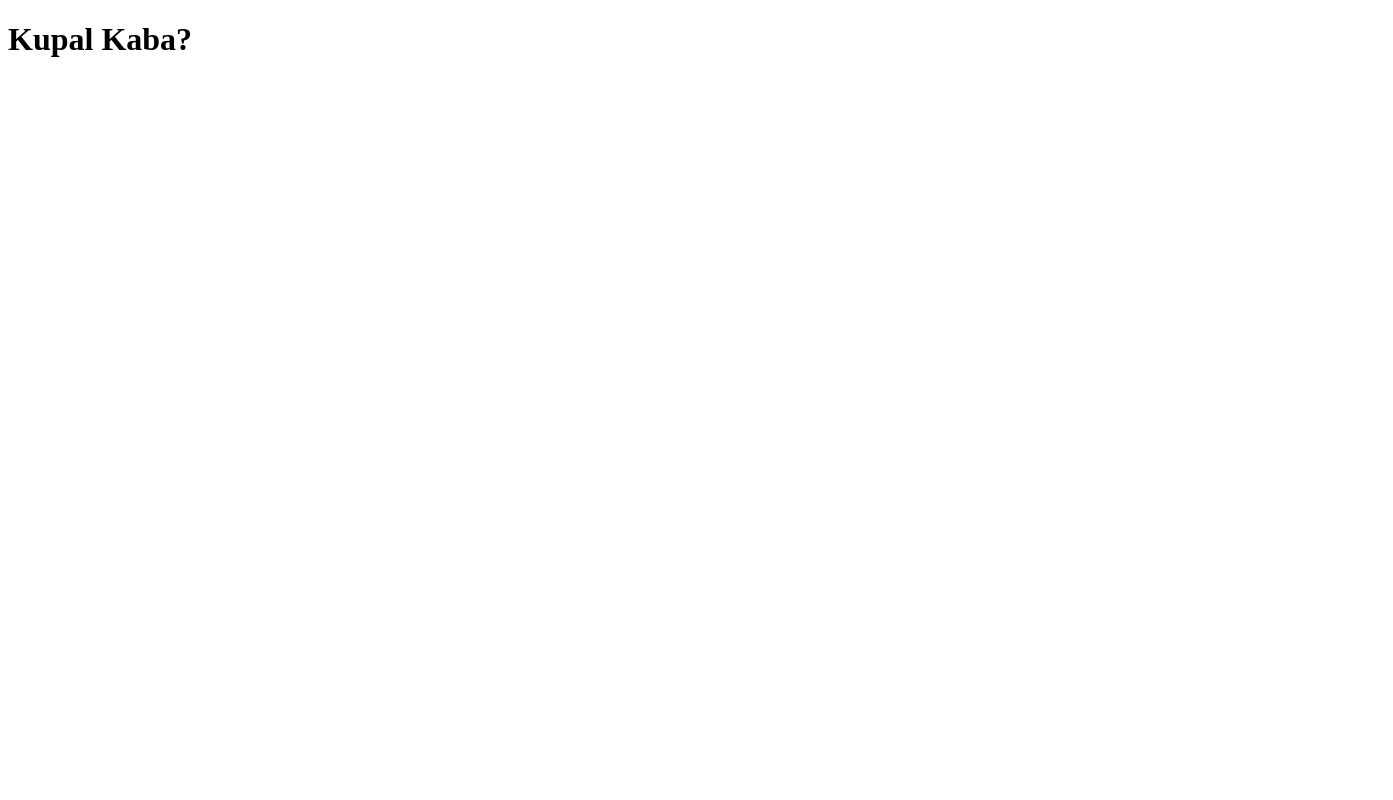
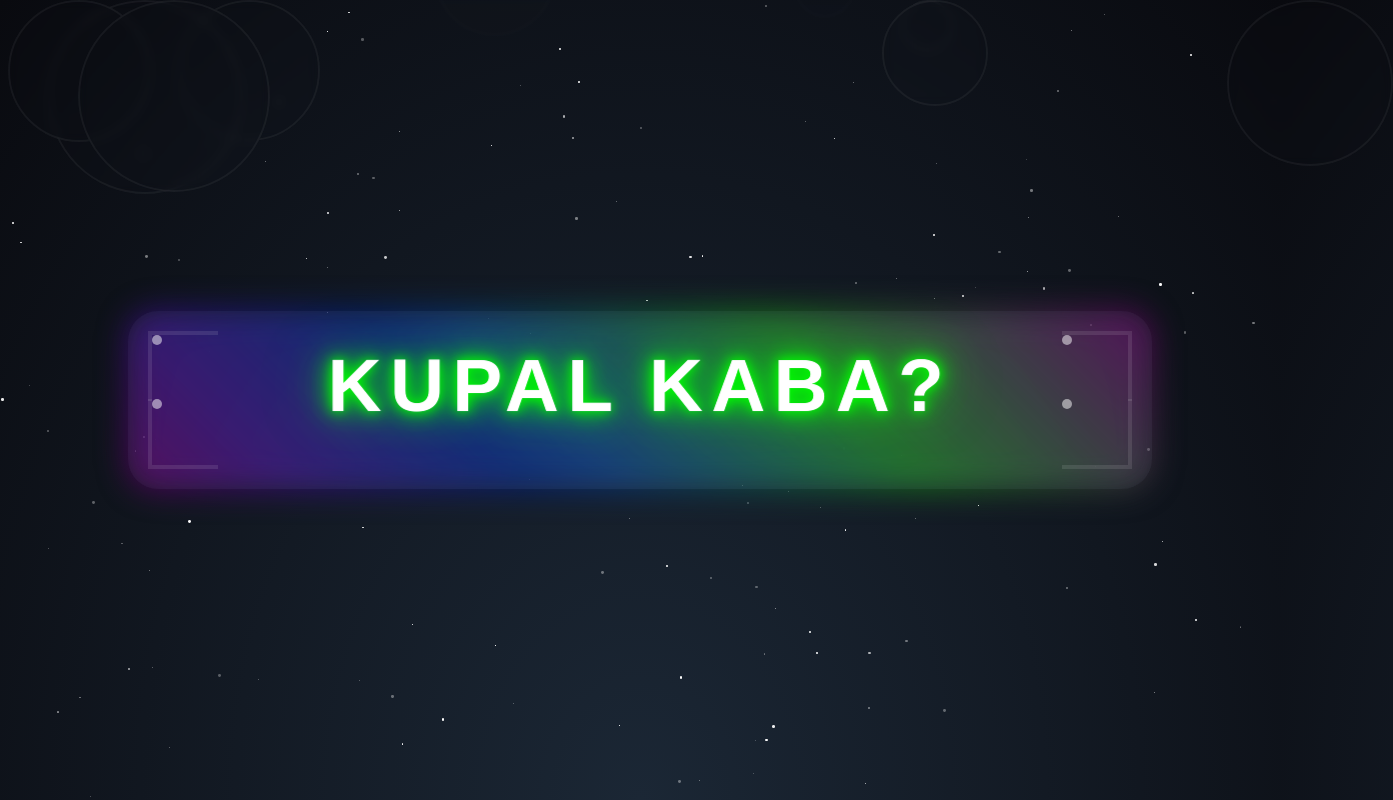
Before and after one commit to artpregoner/ArtJavarPregoner, a plain HTML site: page index.html in a window 1280 px wide. Shown: the whole page, 1393 px wide, since content can reach past the window. Drawn offline with Linux system fonts and the light colour scheme.

Commit message:
AI nanaman

```diff
--- a/index.html
+++ b/index.html
@@ -3,9 +3,11 @@
 <head>
     <meta charset="UTF-8">
     <meta name="viewport" content="width=device-width, initial-scale=1.0">
+    <link rel="stylesheet" href="style.css">
     <title>Portfolio Kuno</title>
 </head>
 <body>
-    <h1>Kupal Kaba?</h1>
+    <h1 title="GINAWA LANG NG AI TO HA">Kupal Kaba?</h1>
+    <script src="js.js"></script>
 </body>
 </html>
--- /dev/null
+++ b/js.js
@@ -0,0 +1,127 @@
+function createStars() {
+    const stars = document.createElement('div');
+    stars.className = 'stars';
+
+    for (let i = 0; i < 150; i++) {
+        const star = document.createElement('div');
+        star.className = 'star';
+
+        const size = Math.random() * 3;
+        const posX = Math.random() * 100;
+        const posY = Math.random() * 100;
+        const duration = 3 + Math.random() * 4;
+
+        star.style.width = `${size}px`;
+        star.style.height = `${size}px`;
+        star.style.left = `${posX}%`;
+        star.style.top = `${posY}%`;
+        star.style.setProperty('--duration', `${duration}s`);
+
+        stars.appendChild(star);
+    }
+
+    return stars;
+}
+
+document.body.innerHTML = `
+    <div class="circles">
+        ${Array(15).fill().map(() => '<div></div>').join('')}
+    </div>
+    <div class="container">
+        <div class="border-glow"></div>
+        <div class="corner top-left"></div>
+        <div class="corner top-right"></div>
+        <div class="corner bottom-left"></div>
+        <div class="corner bottom-right"></div>
+        ${document.querySelector('h1').outerHTML}
+    </div>
+`;
+
+document.body.prepend(createStars());
+
+const circles = document.querySelectorAll('.circles div');
+circles.forEach((circle, index) => {
+    const size = Math.random() * 150 + 50;
+    const delay = index * 0.7;
+    const duration = 15 + Math.random() * 10;
+
+    circle.style.width = `${size}px`;
+    circle.style.height = `${size}px`;
+    circle.style.left = `${Math.random() * 100}%`;
+    circle.style.animationDelay = `${delay}s`;
+    circle.style.animationDuration = `${duration}s`;
+});
+
+const container = document.querySelector('.container');
+container.addEventListener('mousemove', (e) => {
+    const rect = container.getBoundingClientRect();
+    const x = e.clientX - rect.left;
+    const y = e.clientY - rect.top;
+
+    const centerX = rect.width / 2;
+    const centerY = rect.height / 2;
+
+    const angleX = (y - centerY) / 40;
+    const angleY = (centerX - x) / 40;
+
+    container.style.transform = `
+        perspective(1000px)
+        rotateX(${angleX}deg)
+        rotateY(${angleY}deg)
+        scale(1.02)
+    `;
+});
+
+container.addEventListener('mouseleave', () => {
+    container.style.transform = 'perspective(1000px) rotateX(0) rotateY(0) scale(1)';
+});
+
+document.addEventListener('DOMContentLoaded', function() {
+const heading = document.querySelector('h1');
+
+heading.addEventListener('click', function() {
+const colors = [
+    '#00ff00',
+    '#ff00ff',
+    '#00ffff',
+    '#ffff00',
+    '#ff3366',
+    '#66ff33'
+];
+const randomColor = colors[Math.floor(Math.random() * colors.length)];
+
+heading.style.textShadow = `
+    0 0 10px ${randomColor},
+    0 0 20px ${randomColor},
+    0 0 40px ${randomColor},
+    0 0 80px ${randomColor}
+`;
+
+heading.style.animation = 'none';
+heading.offsetHeight;
+heading.style.animation = 'floatText 3s ease-in-out infinite';
+});
+
+let currentX = 0;
+let currentY = 0;
+let aimX = 0;
+let aimY = 0;
+
+document.addEventListener('mousemove', function(e) {
+aimX = (e.clientX / window.innerWidth) * 30;
+aimY = (e.clientY / window.innerHeight) * 30;
+});
+
+function updatePosition() {
+const diffX = aimX - currentX;
+const diffY = aimY - currentY;
+
+currentX += diffX * 0.1;
+currentY += diffY * 0.1;
+
+heading.style.transform = `translate(${currentX}px, ${currentY}px)`;
+requestAnimationFrame(updatePosition);
+}
+
+updatePosition();
+});
--- /dev/null
+++ b/style.css
@@ -0,0 +1,203 @@
+* {
+    margin: 0;
+    padding: 0;
+    box-sizing: border-box;
+    font-family: 'Arial', sans-serif;
+}
+
+body {
+    min-height: 100vh;
+    background: radial-gradient(ellipse at bottom, #1B2735 0%, #090A0F 100%);
+    display: flex;
+    justify-content: center;
+    align-items: center;
+    position: relative;
+    overflow: hidden;
+}
+
+.stars {
+    position: fixed;
+    top: 0;
+    left: 0;
+    width: 100%;
+    height: 100%;
+    pointer-events: none;
+    z-index: 0;
+}
+
+.star {
+    position: absolute;
+    background: #fff;
+    border-radius: 50%;
+    animation: twinkle var(--duration) infinite;
+}
+
+.circles {
+    position: absolute;
+    top: 0;
+    left: 0;
+    width: 100%;
+    height: 100%;
+    pointer-events: none;
+}
+
+.circles div {
+    position: absolute;
+    border: 2px solid rgba(255, 255, 255, 0.05);
+    border-radius: 50%;
+    animation: floatCircles 15s linear infinite;
+    backdrop-filter: blur(5px);
+}
+
+.container {
+    position: relative;
+    width: 80%;
+    max-width: 1200px;
+    padding: 3rem;
+    background: rgba(255, 255, 255, 0.03);
+    backdrop-filter: blur(20px);
+    border-radius: 30px;
+    box-shadow: 0 0 30px rgba(0, 0, 0, 0.5);
+    z-index: 1;
+    transition: all 0.5s ease;
+}
+
+.border-glow {
+    position: absolute;
+    top: -3px;
+    left: -3px;
+    right: -3px;
+    bottom: -3px;
+    border-radius: 32px;
+    background: linear-gradient(
+        45deg,
+        rgba(255, 0, 0, 0.5),
+        rgba(255, 0, 255, 0.5),
+        rgba(0, 255, 255, 0.5),
+        rgba(255, 0, 0, 0.5)
+    );
+    z-index: -1;
+    animation: borderGlow 6s linear infinite;
+    filter: blur(15px);
+    opacity: 0.7;
+}
+
+h1 {
+    color: #fff;
+    font-size: 4.5em;
+    text-transform: uppercase;
+    letter-spacing: 8px;
+    text-shadow: 0 0 10px #00ff00,
+                0 0 20px #00ff00,
+                0 0 40px #00ff00,
+                0 0 80px rgba(0, 255, 0, 0.3);
+    position: relative;
+    animation: floatText 3s ease-in-out infinite;
+    text-align: center;
+    font-weight: 800;
+}
+
+.corner {
+    position: absolute;
+    width: 70px;
+    height: 70px;
+    border: 4px solid rgba(255, 255, 255, 0.1);
+    transition: all 0.3s ease;
+}
+
+.corner::after {
+    content: '';
+    position: absolute;
+    width: 10px;
+    height: 10px;
+    background: rgba(255, 255, 255, 0.5);
+    border-radius: 50%;
+}
+
+.top-left {
+    top: 20px;
+    left: 20px;
+    border-right: none;
+    border-bottom: none;
+}
+.top-right {
+    top: 20px;
+    right: 20px;
+    border-left: none;
+    border-bottom: none;
+}
+.bottom-left {
+    bottom: 20px;
+    left: 20px;
+    border-right: none;
+    border-top: none;
+}
+.bottom-right {
+    bottom: 20px;
+    right: 20px;
+    border-left: none;
+    border-top: none;
+}
+
+@keyframes twinkle {
+    0%, 100% { opacity: 0.3; }
+    50% { opacity: 1; }
+}
+
+@keyframes floatCircles {
+    0% {
+        transform: translateY(0) rotate(0deg) scale(1);
+        opacity: 0;
+    }
+    50% {
+        opacity: 0.3;
+    }
+    100% {
+        transform: translateY(-1000px) rotate(720deg) scale(1.5);
+        opacity: 0;
+    }
+}
+
+@keyframes borderGlow {
+    0% { filter: hue-rotate(0deg) blur(15px); }
+    100% { filter: hue-rotate(360deg) blur(15px); }
+}
+
+@keyframes floatText {
+    0%, 100% {
+        transform: translateY(0) scale(1);
+        filter: brightness(1);
+    }
+    50% {
+        transform: translateY(-20px) scale(1.05);
+        filter: brightness(1.2);
+    }
+}
+
+.container:hover .corner {
+    border-color: rgba(255, 255, 255, 0.3);
+    width: 80px;
+    height: 80px;
+}
+
+.container:hover .border-glow {
+    opacity: 0.9;
+    filter: blur(20px);
+}
+
+@media (max-width: 768px) {
+    .container {
+        width: 95%;
+        padding: 2rem;
+    }
+
+    h1 {
+        font-size: 2.8em;
+        letter-spacing: 5px;
+    }
+
+    .corner {
+        width: 50px;
+        height: 50px;
+    }
+}
```
